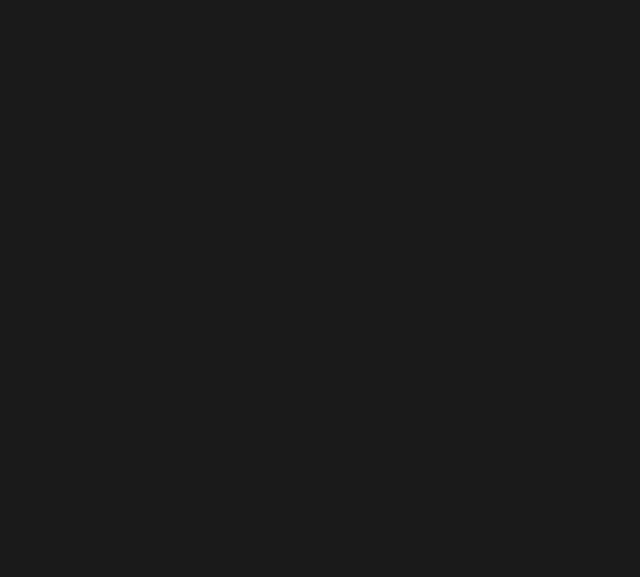
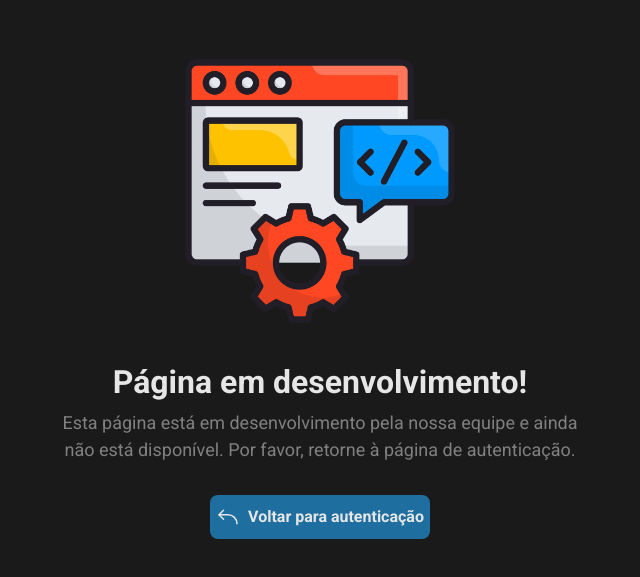
Before and after one commit to DuDupedrosa/rocket-list, a React (Vite) app: page /auth/reset-password in a window 1280 px wide. Before the commit this address had no page. Shown: the part 105-682 px from the top of the page, without its empty margins (320-960 px from the left). Built offline with nearby package versions, Linux system fonts and the light colour scheme; a web font is replaced by a local one.

Commit message:
criando rotas 404 e dev reset senha

```diff
--- a/src/App.tsx
+++ b/src/App.tsx
@@ -2,6 +2,8 @@
 import HomePage from './pages/HomePage';
 import AuthPage from './pages/AuthPage';
 import AuthRegisterPage from './pages/AuthRegisterPage';
+import NotFoundPage from './pages/NotFoundPage';
+import AuthResetPasswordPage from './pages/AuthResetPassword';
 
 function App() {
   return (
@@ -10,6 +12,11 @@
         <Route path="/" element={<HomePage />} />
         <Route path="/auth" element={<AuthPage />} />
         <Route path="/auth/register" element={<AuthRegisterPage />} />
+        <Route
+          path="/auth/reset-password"
+          element={<AuthResetPasswordPage />}
+        />
+        <Route path="*" element={<NotFoundPage />} />
       </Routes>
     </Router>
   );
--- a/src/components/auth/AuthLogin.tsx
+++ b/src/components/auth/AuthLogin.tsx
@@ -136,7 +136,9 @@
 
                     {errors.password && <RequiredInputMessage />}
                     <styled.ResetPasswordLink>
-                      <span>Esqueceu sua senha?</span>
+                      <span onClick={() => navigate('/auth/reset-password')}>
+                        Esqueceu sua senha?
+                      </span>
                     </styled.ResetPasswordLink>
                   </div>
 
--- /dev/null
+++ b/src/components/auth/AuthResetPassword.tsx
@@ -0,0 +1,35 @@
+import * as styled from './style/AuthResetPasswordStyle';
+import DevImage from '../../assets/rede.png';
+import { ArrowBendUpLeft } from 'phosphor-react';
+import { useNavigate } from 'react-router-dom';
+import Button from '../ui/buttons/Button';
+
+function AuthResetPassword() {
+  const navigate = useNavigate();
+
+  return (
+    <styled.Container>
+      <div>
+        <styled.ImageContainer>
+          <img src={DevImage} alt="NOT FOUND IMAGE" />
+        </styled.ImageContainer>
+        <styled.Content>
+          <h2>Página em desenvolvimento!</h2>
+          <p>
+            Esta página está em desenvolvimento pela nossa equipe e ainda não
+            está disponível. Por favor, retorne à página de autenticação.
+          </p>
+        </styled.Content>
+
+        <styled.ButtonBackContainer>
+          <Button onClick={() => navigate('/auth')}>
+            <ArrowBendUpLeft size={24} />
+            Voltar para autenticação
+          </Button>
+        </styled.ButtonBackContainer>
+      </div>
+    </styled.Container>
+  );
+}
+
+export default AuthResetPassword;
--- /dev/null
+++ b/src/components/auth/style/AuthResetPasswordStyle.ts
@@ -0,0 +1,58 @@
+import styled from 'styled-components';
+import { mediaQueries } from '../../../helpers/breakPoints';
+
+export const Container = styled.div`
+  width: 100%;
+  height: 100vh;
+  display: grid;
+  place-items: center;
+  padding: 32px;
+`;
+
+export const ButtonBackContainer = styled.div`
+  display: grid;
+  place-items: center;
+  margin-top: 32px;
+
+  button {
+    max-width: 220px;
+  }
+`;
+
+export const ImageContainer = styled.div`
+  display: grid;
+  place-items: center;
+
+  img {
+    max-width: 280px;
+    width: 100%;
+  }
+`;
+
+export const Content = styled.div`
+  h2 {
+    font-size: 24px;
+    font-weight: bold;
+    color: var(--gray-100);
+    margin-bottom: 8px;
+    margin-top: 32px;
+    text-align: center;
+
+    @media ${mediaQueries.md} {
+      font-size: 32px;
+    }
+  }
+
+  p {
+    font-size: 16px;
+    color: var(--gray-300);
+    font-weight: 400;
+    text-align: center;
+    max-width: 520px;
+    line-height: 1.5;
+
+    @media ${mediaQueries.md} {
+      font-size: 18px;
+    }
+  }
+`;
--- /dev/null
+++ b/src/components/notFound/NotFoundComponents.tsx
@@ -0,0 +1,35 @@
+import * as styled from './style/NotFoundStyle';
+import NotFoundImage from '../../assets/erro-404.png';
+import { ArrowBendUpLeft } from 'phosphor-react';
+import { useNavigate } from 'react-router-dom';
+import Button from '../ui/buttons/Button';
+
+function NotFoundComponent() {
+  const navigate = useNavigate();
+
+  return (
+    <styled.Container>
+      <div>
+        <styled.NotFoundImageContainer>
+          <img src={NotFoundImage} alt="NOT FOUND IMAGE" />
+        </styled.NotFoundImageContainer>
+        <styled.NotFoundContent>
+          <h2>Página não encontrada!</h2>
+          <p>
+            A página que você pesquisou não foi encontrada, por favor, clique no
+            botão abaixo para voltar a página inicial.
+          </p>
+        </styled.NotFoundContent>
+
+        <styled.ButtonBackHomeContainer>
+          <Button onClick={() => navigate('/')}>
+            <ArrowBendUpLeft size={24} />
+            Voltar para home
+          </Button>
+        </styled.ButtonBackHomeContainer>
+      </div>
+    </styled.Container>
+  );
+}
+
+export default NotFoundComponent;
--- /dev/null
+++ b/src/components/notFound/style/NotFoundStyle.ts
@@ -0,0 +1,58 @@
+import styled from 'styled-components';
+import { mediaQueries } from '../../../helpers/breakPoints';
+
+export const Container = styled.div`
+  width: 100%;
+  height: 100vh;
+  display: grid;
+  place-items: center;
+  padding: 32px;
+`;
+
+export const ButtonBackHomeContainer = styled.div`
+  display: grid;
+  place-items: center;
+  margin-top: 32px;
+
+  button {
+    max-width: 220px;
+  }
+`;
+
+export const NotFoundImageContainer = styled.div`
+  display: grid;
+  place-items: center;
+
+  img {
+    max-width: 280px;
+    width: 100%;
+  }
+`;
+
+export const NotFoundContent = styled.div`
+  h2 {
+    font-size: 24px;
+    font-weight: bold;
+    color: var(--gray-100);
+    margin-bottom: 8px;
+    margin-top: 32px;
+    text-align: center;
+
+    @media ${mediaQueries.md} {
+      font-size: 32px;
+    }
+  }
+
+  p {
+    font-size: 16px;
+    color: var(--gray-300);
+    font-weight: 400;
+    text-align: center;
+    max-width: 520px;
+    line-height: 1.5;
+
+    @media ${mediaQueries.md} {
+      font-size: 18px;
+    }
+  }
+`;
--- /dev/null
+++ b/src/components/ui/buttons/Button.tsx
@@ -0,0 +1,121 @@
+import styled from 'styled-components';
+import LoadingSpinner from '../loadingSpinner';
+
+interface ButtonComponentProps {
+  bg?: string;
+  color?: string;
+  height?: string;
+  svgW?: string;
+  svgH?: string;
+  svgColor?: string;
+  fontSize?: string;
+  fontWeight?: string;
+  loading?: boolean;
+  radius?: string;
+}
+
+const ButtonComponent = styled.button`
+  display: flex;
+  align-items: center;
+  gap: 0.5rem;
+  font-family: var(--family-text);
+  font-weight: ${({ fontWeight }: ButtonComponentProps) =>
+    fontWeight ? fontWeight : 'bold'};
+  font-size: ${({ fontSize }: ButtonComponentProps) =>
+    fontSize ? fontSize : '16px'};
+  line-height: 1.4;
+  color: ${({ color }: ButtonComponentProps) =>
+    color ? color : 'var(--gray-100)'};
+  background-color: ${({ bg }: ButtonComponentProps) =>
+    bg ? bg : 'var(--mainBlue)'};
+  border-radius: ${({ radius }: ButtonComponentProps) =>
+    radius ? radius : '8px'};
+  height: ${({ height }: ButtonComponentProps) => (height ? height : '44px')};
+  border: none;
+  cursor: pointer;
+  transition: 0.3s;
+  width: 100%;
+  justify-content: center;
+
+  svg {
+    width: ${({ svgW }: ButtonComponentProps) => (svgW ? svgW : '24px')};
+    height: ${({ svgH }: ButtonComponentProps) => (svgH ? svgH : '24px')};
+    color: ${({ svgColor }: ButtonComponentProps) =>
+      svgColor ? svgColor : 'var(--gray-100)'};
+  }
+
+  :hover,
+  :focus {
+    box-shadow: ${({ bg }: ButtonComponentProps) =>
+      bg ? `0 0 0 2px ${bg}` : '0 0 0 2px var(--mainBlue)'};
+    outline: none;
+  }
+
+  :disabled {
+    opacity: 0.6;
+    cursor: ${({ loading }: ButtonComponentProps) =>
+      loading ? 'wait' : 'not-allowed'};
+
+    :hover {
+      box-shadow: none;
+    }
+  }
+`;
+
+interface ButtonProps {
+  children: React.ReactNode;
+  loading?: boolean;
+  disabled?: boolean;
+  onClick?: () => void;
+
+  // estilos
+  bg?: string;
+  color?: string;
+  height?: string;
+  svgW?: string;
+  svgH?: string;
+  svgColor?: string;
+  fontSize?: string;
+  fontWeight?: string;
+  radius?: string;
+}
+function Button({
+  loading,
+  disabled,
+  children,
+  onClick,
+  bg,
+  color,
+  height,
+  svgH,
+  svgW,
+  svgColor,
+  fontSize,
+  fontWeight,
+  radius,
+}: ButtonProps) {
+  return (
+    <ButtonComponent
+      bg={bg}
+      color={color}
+      height={height}
+      svgH={svgH}
+      svgW={svgW}
+      svgColor={svgColor}
+      fontSize={fontSize}
+      fontWeight={fontWeight}
+      radius={radius}
+      type="submit"
+      disabled={loading || disabled}
+      loading={loading}
+      onClick={() => {
+        if (onClick) onClick();
+      }}
+    >
+      {loading && <LoadingSpinner size="sm" />}
+      {!loading && children}
+    </ButtonComponent>
+  );
+}
+
+export default Button;
--- /dev/null
+++ b/src/pages/AuthResetPassword.tsx
@@ -0,0 +1,7 @@
+import AuthResetPassword from '../components/auth/AuthResetPassword';
+
+function AuthResetPasswordPage() {
+  return <AuthResetPassword />;
+}
+
+export default AuthResetPasswordPage;
--- /dev/null
+++ b/src/pages/NotFoundPage.tsx
@@ -0,0 +1,7 @@
+import NotFoundComponent from '../components/notFound/NotFoundComponents';
+
+function NotFoundPage() {
+  return <NotFoundComponent />;
+}
+
+export default NotFoundPage;
```
Also changed, not shown: src/assets/erro-404.png (added), src/assets/rede.png (added).
